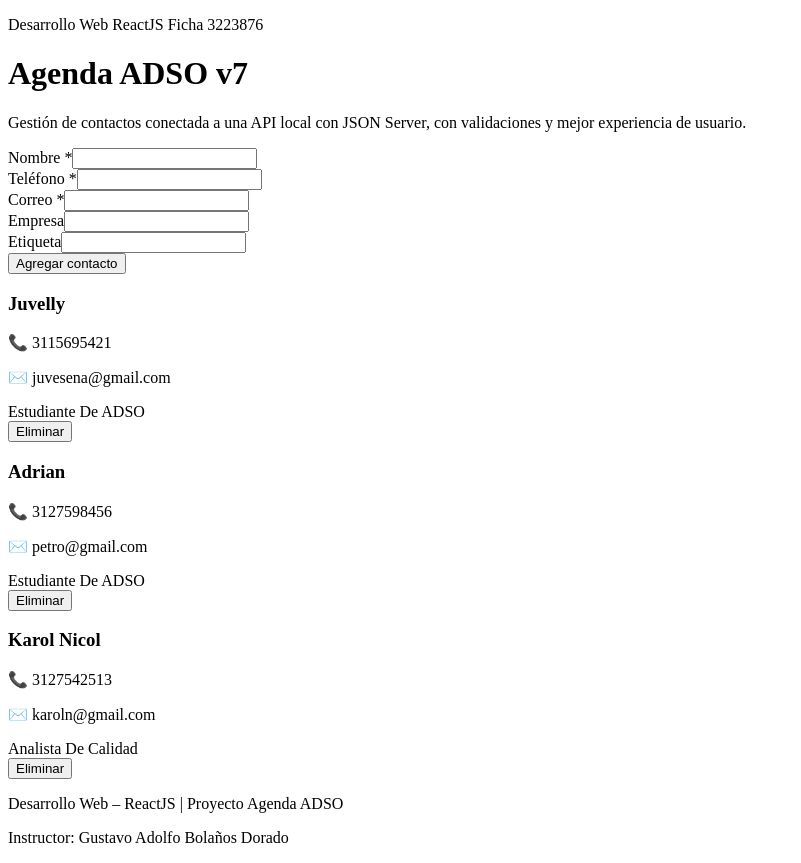
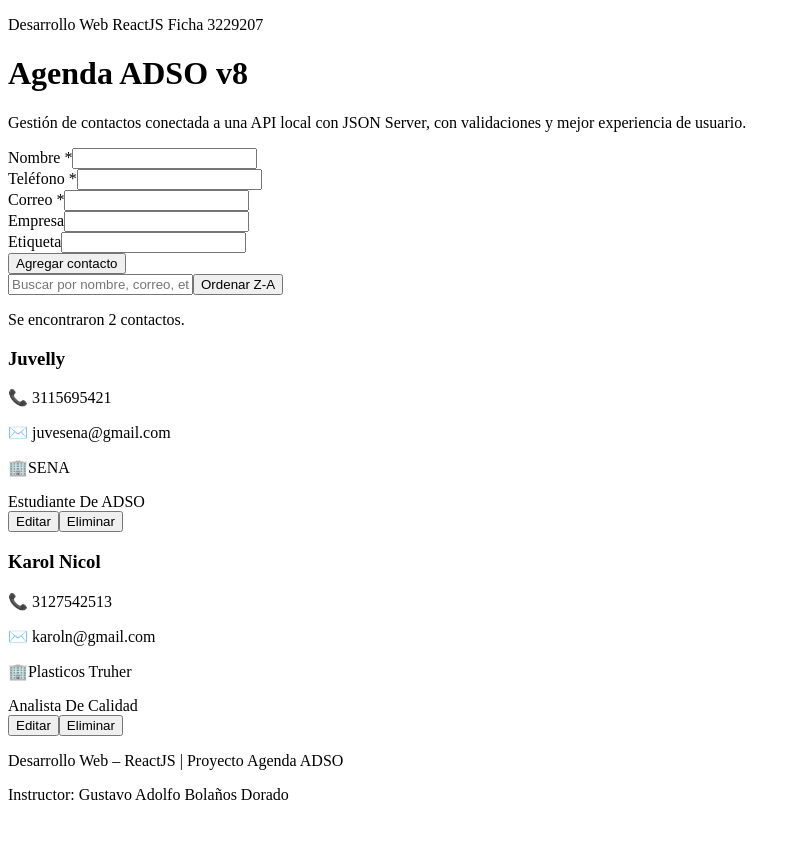
Before and after one commit to JuanR1207/ReactJs-Agenda-ADSO, a React (Vite) app in the folder agenda-adso/: page / in a window 1280 px wide. Shown: the whole page, without its empty margins (0-801 px from the left). After the commit the page ends 820 px from the top, so only its background shows below. Built offline with nearby package versions, Linux system fonts and the light colour scheme; data requests are answered from the project's data file; the HTML template or start-up script is replaced by a standard one.

Commit message:
Clase 10 Agenda ADSO v8 Busqueda Orden

```diff
--- a/agenda-adso/db.json
+++ b/agenda-adso/db.json
@@ -5,14 +5,6 @@
       "nombre": "Juvelly",
       "telefono": "3115695421",
       "correo": "juvesena@gmail.com",
-      "empresa": "SENA",
-      "etiqueta": "Estudiante De ADSO"
-    },
-    {
-      "id": "9f2a",
-      "nombre": "Adrian",
-      "telefono": "3127598456",
-      "correo": "petro@gmail.com",
       "empresa": "SENA",
       "etiqueta": "Estudiante De ADSO"
     },
--- a/agenda-adso/src/App.jsx
+++ b/agenda-adso/src/App.jsx
@@ -6,6 +6,7 @@ import {
   listarContactos,
   crearContacto,
   eliminarContactoPorId,
+  actualizarContacto,
 } from "./api";
 
 // Importamos la configuración global de la aplicación
@@ -16,153 +17,237 @@ import FormularioContacto from "./Components/FormularioContacto";
 import ContactoCard from "./Components/ContactoCard";
 
 function App() {
-  // Estado que almacena la lista de contactos obtenidos de la API
+
   const [contactos, setContactos] = useState([]);
+  const [cargando, setCargando] = useState(true);
+  const [error, setError] = useState("");
+  const [busqueda, setBusqueda] = useState("");
+  const [ordenAsc, setOrdenAsc] = useState(true);
+  const [contactoEditando, setContactoEditando] = useState(null);
 
-  // Estado que indica si estamos cargando información (por ejemplo, al inicio)
-  const [cargando, setCargando] = useState(true);
-
-  // Estado para guardar mensajes de error generales de la aplicación
-  const [error, setError] = useState("");
-
-  // useEffect que se ejecuta una sola vez al montar el componente.
-  // Aquí cargamos los contactos iniciales desde JSON Server (GET).
+  // ================= CARGAR CONTACTOS =================
   useEffect(() => {
     const cargarContactos = async () => {
       try {
-        setCargando(true); // Indicamos que estamos cargando
-        setError(""); // Limpiamos posibles errores anteriores
+        setCargando(true);
+        setError("");
 
-        const data = await listarContactos(); // Llamamos a la API
-        setContactos(data); // Guardamos la lista de contactos en el estado
+        const data = await listarContactos();
+        setContactos(data);
+
       } catch (error) {
-        // En caso de error, lo registramos en consola para depuración
         console.error("Error al cargar contactos:", error);
-
-        // Y mostramos un mensaje amigable al usuario
         setError(
-          "No se pudieron cargar los contactos. Verifica que el servidor esté encendido e intenta de nuevo."
+          "No se pudieron cargar los contactos. Verifica que el servidor esté encendido."
         );
       } finally {
-        setCargando(false); // Finalizamos el estado de carga
+        setCargando(false);
       }
     };
 
     cargarContactos();
   }, []);
 
-  // Función que se encarga de agregar un nuevo contacto usando la API (POST)
+  // ================= CREAR CONTACTO =================
   const onAgregarContacto = async (nuevoContacto) => {
     try {
-      // Limpiamos cualquier error previo antes de intentar guardar
       setError("");
 
-      // Llamamos al servicio que crea el contacto en JSON Server
       const creado = await crearContacto(nuevoContacto);
+      setContactos((prev) => [...prev, creado]);
 
-      // Actualizamos el estado agregando el contacto recién creado a la lista
-      setContactos((prev) => [...prev, creado]);
     } catch (error) {
-      // Mostramos el error en consola para facilitar la depuración
       console.error("Error al crear contacto:", error);
-
-      // Si falla la creación, mostramos un mensaje claro y útil
-      setError(
-        "No se pudo guardar el contacto. Verifica tu conexión o el estado del servidor e intenta nuevamente."
-      );
-
-      // Relanzar el error es opcional, pero útil si el formulario quiere reaccionar
+      setError("No se pudo guardar el contacto.");
       throw error;
     }
   };
 
-  // Función para eliminar un contacto por su id (DELETE)
-  const onEliminarContacto = async (id) => {
+  // ================= ACTUALIZAR CONTACTO =================
+  const onActualizarContacto = async (datosActualizados) => {
     try {
-      setError(""); // Limpiamos errores previos
-      await eliminarContactoPorId(id); // Llamamos al servicio de eliminación
+      setError("");
 
-      // Filtramos el contacto eliminado de la lista local
-      setContactos((prev) => prev.filter((c) => c.id !== id));
+      const actualizado = await actualizarContacto(
+        contactoEditando.id,
+        datosActualizados
+      );
+
+      setContactos((prev) =>
+        prev.map((c) =>
+          c.id === contactoEditando.id ? actualizado : c
+        )
+      );
+
+      setContactoEditando(null);
+
     } catch (error) {
-      // Mostramos el error en consola para depurar
-      console.error("Error al eliminar contacto:", error);
-
-      // Si algo falla al eliminar, informamos al usuario
-      setError(
-        "No se pudo eliminar el contacto. Vuelve a intentarlo o verifica el servidor."
-      );
+      console.error("Error al actualizar contacto:", error);
+      setError("No se pudo actualizar el contacto.");
     }
   };
 
-  // JSX que renderiza toda la aplicación
+  // ================= ELIMINAR CONTACTO =================
+  const onEliminarContacto = async (id) => {
+    try {
+      setError("");
+
+      await eliminarContactoPorId(id);
+
+      setContactos((prev) =>
+        prev.filter((c) => c.id !== id)
+      );
+
+    } catch (error) {
+      console.error("Error al eliminar contacto:", error);
+      setError("No se pudo eliminar el contacto.");
+    }
+  };
+
+  // ================= FILTRADO =================
+  const contactosFiltrados = contactos.filter((c) => {
+
+    const termino = busqueda.toLowerCase();
+
+    const nombre = (c.nombre || "").toLowerCase();
+    const correo = (c.correo || "").toLowerCase();
+    const etiqueta = (c.etiqueta || "").toLowerCase();
+    const telefono = (c.telefono || "").toLowerCase();
+
+    return (
+      nombre.includes(termino) ||
+      correo.includes(termino) ||
+      etiqueta.includes(termino) ||
+      telefono.includes(termino)
+    );
+  });
+
+  // ================= ORDENAMIENTO =================
+  const contactosOrdenados = [...contactosFiltrados].sort((a, b) => {
+
+    const nombreA = (a.nombre || "").toLowerCase();
+    const nombreB = (b.nombre || "").toLowerCase();
+
+    if (nombreA < nombreB) return ordenAsc ? -1 : 1;
+    if (nombreA > nombreB) return ordenAsc ? 1 : -1;
+    return 0;
+
+  });
+
+  // ================= RENDER =================
   return (
-    <div className="min-h-screen bg-gray-50">
-      {/* Contenedor principal centrado */}
+    <div className="min-h-screen bg-gradient-to-br from-gray-100 to-teal-100">
+
       <div className="max-w-4xl mx-auto px-4 py-8">
-        {/* Encabezado principal de la Agenda usando la configuración global */}
+
+        {/* Encabezado */}
         <header className="mb-8">
+
           <p className="text-xs tracking-[0.3em] text-gray-500 uppercase">
             Desarrollo Web ReactJS Ficha {APP_INFO.ficha}
           </p>
+
           <h1 className="text-4xl font-extrabold text-gray-900 mt-2">
             {APP_INFO.titulo}
           </h1>
+
           <p className="text-sm text-gray-600 mt-1">
             {APP_INFO.subtitulo}
           </p>
+
         </header>
 
-        {/* Si hay un error global, lo mostramos en un recuadro rojo */}
+        {/* Error */}
         {error && (
           <div className="mb-4 rounded-xl bg-red-50 border border-red-200 px-4 py-3">
-            <p className="text-sm font-medium text-red-700">{error}</p>
+            <p className="text-sm font-medium text-red-700">
+              {error}
+            </p>
           </div>
         )}
 
-        {/* Si estamos cargando, mostramos un mensaje de carga */}
+        {/* Cargando */}
         {cargando ? (
-          <p className="text-sm text-gray-500">Cargando contactos...</p>
+          <p className="text-sm text-gray-500">
+            Cargando contactos...
+          </p>
         ) : (
           <>
-            {/* Formulario para crear nuevos contactos */}
-            <FormularioContacto onAgregar={onAgregarContacto} />
 
-            {/* Listado de contactos */}
+            <FormularioContacto
+              onAgregar={onAgregarContacto}
+              onActualizar={onActualizarContacto}
+              contactoEditando={contactoEditando}
+            />
+
+            {/* Buscador */}
+            <div className="flex flex-col md:flex-row md:items-center md:justify-between gap-3 mb-4">
+
+              <input
+                type="text"
+                className="w-full md:flex-1 rounded-xl border-gray-300 text-sm"
+                placeholder="Buscar por nombre, correo, etiqueta o teléfono..."
+                value={busqueda}
+                onChange={(e) => setBusqueda(e.target.value)}
+              />
+
+              <button
+                type="button"
+                onClick={() => setOrdenAsc((prev) => !prev)}
+                className="bg-gray-100 text-gray-700 text-sm px-4 py-2 rounded-xl border border-gray-200 hover:bg-gray-200"
+              >
+                {ordenAsc ? "Ordenar Z-A" : "Ordenar A-Z"}
+              </button>
+
+            </div>
+
+            {/* Lista */}
             <section className="space-y-4">
-              {contactos.length === 0 ? (
-                // Mensaje cuando no existen contactos aún
+
+              {contactosOrdenados.length === 0 ? (
                 <p className="text-sm text-gray-500">
-                  Aún no tienes contactos registrados. Agrega el primero usando
-                  el formulario superior.
+                  No se encontraron contactos.
                 </p>
               ) : (
-                // Recorremos la lista de contactos y mostramos una tarjeta por cada uno
-                contactos.map((c) => (
-                  <ContactoCard
-                    key={c.id} // Key única para cada elemento de la lista
-                    nombre={c.nombre}
-                    telefono={c.telefono}
-                    correo={c.correo}
-                    etiqueta={c.etiqueta}
-                    // onEliminar es una función que llama a onEliminarContacto con el id
-                    onEliminar={() => onEliminarContacto(c.id)}
-                  />
-                ))
+                <>
+                  <p className="text-sm text-gray-500">
+                    {contactosOrdenados.length === 1
+                      ? "Se encontró 1 contacto."
+                      : `Se encontraron ${contactosOrdenados.length} contactos.`}
+                  </p>
+
+                  {contactosOrdenados.map((c) => (
+                    <ContactoCard
+                      key={c.id}
+                      nombre={c.nombre}
+                      telefono={c.telefono}
+                      correo={c.correo}
+                      empresa={c.empresa}
+                      etiqueta={c.etiqueta}
+                      onEliminar={() => onEliminarContacto(c.id)}
+                      onEditar={() => setContactoEditando(c)}
+                    />
+                  ))}
+                </>
               )}
+
             </section>
+
           </>
         )}
 
-        {/* Pie de página con los datos del instructor */}
+        {/* Footer */}
         <footer className="mt-8 text-xs text-gray-400">
+
           <p>Desarrollo Web – ReactJS | Proyecto Agenda ADSO</p>
           <p>Instructor: Gustavo Adolfo Bolaños Dorado</p>
+
         </footer>
+
       </div>
+
     </div>
   );
 }
 
-// Exportamos el componente principal
 export default App;
--- a/agenda-adso/src/Components/ContactoCard.jsx
+++ b/agenda-adso/src/Components/ContactoCard.jsx
@@ -5,43 +5,65 @@ export default function ContactoCard({
   empresa,
   etiqueta,
   onEliminar,
+  onEditar,
 }) {
   return (
-    <div className="bg-white shadow-sm rounded-2xl p-5 border border-gray-100 flex justify-between items-start hover:shadow-md transition">
+    <div className="bg-white rounded-xl shadow-sm border border-gray-200 p-4 flex justify-between items-center">
 
-      <div className="space-y-1">
+      {/* Información del contacto */}
+      <div>
 
         <h3 className="text-lg font-semibold text-gray-900">
           {nombre}
         </h3>
 
+        {telefono && (
           <p className="text-sm text-gray-600">
             📞 {telefono}
           </p>
+        )}
 
+        {correo && (
           <p className="text-sm text-gray-600">
             ✉️ {correo}
           </p>
+        )}
 
+        {/* Empresa (si existe) */}
         {empresa && (
-          <p className="text-sm text-gray-500">
-            🏢 Empresa: <span className="font-medium">{empresa}</span>
+          <p className="text-gray-600 text-sm flex items-center gap-2">
+            <span className="text-purple-500 text-lg">🏢</span>
+            {empresa}
           </p>
         )}
 
         {etiqueta && (
-          <span className="inline-block mt-2 px-3 py-1 text-xs font-semibold rounded-full bg-purple-100 text-purple-700">
+          <span className="inline-block mt-1 text-xs bg-purple-100 text-purple-700 px-2 py-1 rounded-full">
             {etiqueta}
           </span>
         )}
+
       </div>
+
+      {/* Botones */}
+      <div className="flex gap-2">
+
+        <button
+          onClick={onEditar}
+          className="bg-blue-500 hover:bg-blue-600 text-white text-sm px-3 py-1 rounded-lg"
+        >
+          Editar
+        </button>
 
         <button
           onClick={onEliminar}
-        className="text-sm text-red-600 hover:text-red-800 font-semibold transition"
+          className="bg-red-500 hover:bg-red-600 text-white text-sm px-3 py-1 rounded-lg"
         >
           Eliminar
         </button>
+
+      </div>
+
     </div>
   );
 }
--- a/agenda-adso/src/Components/FormularioContacto.jsx
+++ b/agenda-adso/src/Components/FormularioContacto.jsx
@@ -1,6 +1,11 @@
-import { useState } from "react";
+import { useState, useEffect } from "react";
 
-export default function FormularioContacto({ onAgregar }) {
+export default function FormularioContacto({
+  onAgregar,
+  onActualizar,
+  contactoEditando,
+}) {
+
   const [form, setForm] = useState({
     nombre: "",
     telefono: "",
@@ -17,10 +22,27 @@ export default function FormularioContacto({ onAgregar }) {
 
   const [enviando, setEnviando] = useState(false);
 
+  // ================= CARGAR DATOS SI SE ESTÁ EDITANDO =================
+  useEffect(() => {
+    if (contactoEditando) {
+      setForm({
+        nombre: contactoEditando.nombre || "",
+        telefono: contactoEditando.telefono || "",
+        correo: contactoEditando.correo || "",
+        empresa: contactoEditando.empresa || "",
+        etiqueta: contactoEditando.etiqueta || "",
+      });
+    }
+  }, [contactoEditando]);
+
   const onChange = (e) => {
-    setForm({ ...form, [e.target.name]: e.target.value });
+    setForm({
+      ...form,
+      [e.target.name]: e.target.value,
+    });
   };
 
+  // ================= VALIDACIÓN =================
   const validarFormulario = () => {
     const nuevosErrores = {
       nombre: "",
@@ -59,6 +81,7 @@ export default function FormularioContacto({ onAgregar }) {
     );
   };
 
+  // ================= ENVIAR FORMULARIO =================
   const onSubmit = async (e) => {
     e.preventDefault();
 
@@ -67,10 +90,13 @@ export default function FormularioContacto({ onAgregar }) {
     try {
       setEnviando(true);
 
-      // 🔥 Forzamos a que se vea el estado "Guardando..."
       await new Promise((resolve) => setTimeout(resolve, 300));
 
-      await onAgregar(form);
+      if (contactoEditando) {
+        await onActualizar(form);
+      } else {
+        await onAgregar(form);
+      }
 
       setForm({
         nombre: "",
@@ -104,7 +130,7 @@ export default function FormularioContacto({ onAgregar }) {
             Nombre *
           </label>
           <input
-            className="w-full rounded-xl border-gray-300 focus:ring-purple-500 focus:border-purple-500"
+            className="w-full rounded-xl border-gray-300 focus:ring-teal-500 focus:border-teal-500"
             name="nombre"
             value={form.nombre}
             onChange={onChange}
@@ -124,7 +150,7 @@ export default function FormularioContacto({ onAgregar }) {
           <input
             type="tel"
             maxLength={10}
-            className="w-full rounded-xl border-gray-300 focus:ring-purple-500 focus:border-purple-500"
+            className="w-full rounded-xl border-gray-300 focus:ring-teal-500 focus:border-teal-500"
             name="telefono"
             value={form.telefono}
             onChange={onChange}
@@ -135,6 +161,7 @@ export default function FormularioContacto({ onAgregar }) {
             </p>
           )}
         </div>
+
       </div>
 
       {/* Correo */}
@@ -143,7 +170,7 @@ export default function FormularioContacto({ onAgregar }) {
           Correo *
         </label>
         <input
-          className="w-full rounded-xl border-gray-300 focus:ring-purple-500 focus:border-purple-500"
+          className="w-full rounded-xl border-gray-300 focus:ring-teal-500 focus:border-teal-500"
           name="correo"
           value={form.correo}
           onChange={onChange}
@@ -161,7 +188,7 @@ export default function FormularioContacto({ onAgregar }) {
           Empresa
         </label>
         <input
-          className="w-full rounded-xl border-gray-300 focus:ring-purple-500 focus:border-purple-500"
+          className="w-full rounded-xl border-gray-300 focus:ring-teal-500 focus:border-teal-500"
           name="empresa"
           value={form.empresa}
           onChange={onChange}
@@ -174,7 +201,7 @@ export default function FormularioContacto({ onAgregar }) {
           Etiqueta
         </label>
         <input
-          className="w-full rounded-xl border-gray-300 focus:ring-purple-500 focus:border-purple-500"
+          className="w-full rounded-xl border-gray-300 focus:ring-teal-500 focus:border-teal-500"
           name="etiqueta"
           value={form.etiqueta}
           onChange={onChange}
@@ -185,11 +212,15 @@ export default function FormularioContacto({ onAgregar }) {
       <button
         type="submit"
         disabled={enviando}
-        className="w-full md:w-auto bg-purple-600 hover:bg-purple-700
-                   disabled:bg-purple-300 disabled:cursor-not-allowed
-                   text-white px-6 py-3 rounded-xl font-semibold shadow-sm"
+        className="w-full md:w-auto bg-teal-500 hover:bg-teal-600
+        disabled:bg-teal-300 disabled:cursor-not-allowed
+        text-white px-6 py-3 rounded-xl font-semibold shadow-sm"
       >
-        {enviando ? "Guardando..." : "Agregar contacto"}
+        {enviando
+          ? "Guardando..."
+          : contactoEditando
+          ? "Actualizar contacto"
+          : "Agregar contacto"}
       </button>
 
     </form>
--- a/agenda-adso/src/api.js
+++ b/agenda-adso/src/api.js
@@ -1,10 +1,13 @@
 // Capa de acceso a datos de Agenda ADSO (llamados a la API REST).
+
 // Importamos la URL base desde config.js
 import { API_BASE_URL } from "./config";
+
 // Función GET: listar contactos
 export async function listarContactos() {
   // Hacemos un GET a la URL base (lista de contactos)
   const res = await fetch(API_BASE_URL);
+
   // Si la respuesta no es correcta (código 4xx o 5xx), lanzamos un error
   if (!res.ok) throw new Error("Error al listar contactos");
 
@@ -17,20 +20,43 @@ export async function crearContacto(data) {
   // Hacemos un POST a la URL base con el objeto recibido
   const res = await fetch(API_BASE_URL, {
     method: "POST",
-headers: { "Content-Type": "application/json" }, // Indicamos que el body es JSON
-body: JSON.stringify(data), // Convertimos el objeto JavaScript a JSON
+    headers: { "Content-Type": "application/json" },
+    body: JSON.stringify(data),
   });
+
   // Validamos la respuesta
   if (!res.ok) throw new Error("Error al crear el contacto");
+
   // Devolvemos el contacto creado que regresa la API (incluye el id)
   return res.json();
 }
+
 // Función DELETE: eliminar contacto por id
 export async function eliminarContactoPorId(id) {
   // Hacemos un DELETE a /contactos/:id usando la URL base
-const res = await fetch(`${API_BASE_URL}/${id}`, { method: "DELETE" });
+  const res = await fetch(`${API_BASE_URL}/${id}`, {
+    method: "DELETE",
+  });
+
   // Validamos la respuesta
   if (!res.ok) throw new Error("Error al eliminar el contacto");
+
   // Devolvemos true indicando éxito
   return true;
 }
+
+// Función PUT: actualizar contacto por id
+export async function actualizarContacto(id, data) {
+  // Hacemos un PUT a /contactos/:id con los nuevos datos
+  const res = await fetch(`${API_BASE_URL}/${id}`, {
+    method: "PUT",
+    headers: { "Content-Type": "application/json" },
+    body: JSON.stringify(data),
+  });
+
+  // Validamos la respuesta
+  if (!res.ok) throw new Error("Error al actualizar el contacto");
+
+  // Devolvemos el contacto actualizado
+  return res.json();
+}
--- a/agenda-adso/src/config.js
+++ b/agenda-adso/src/config.js
@@ -5,7 +5,7 @@
 export const API_BASE_URL = "http://localhost:3002/contactos";
 // Información general de la aplicación que se utilizará en App.jsx
 export const APP_INFO = {
-ficha: "3223876",
-titulo: "Agenda ADSO v7",
+ficha: "3229207",
+titulo: "Agenda ADSO v8",
 subtitulo: "Gestión de contactos conectada a una API local con JSON Server, con validaciones y mejor experiencia de usuario.",
 };
```
Lines whose indentation alone changed are shown as unchanged.
